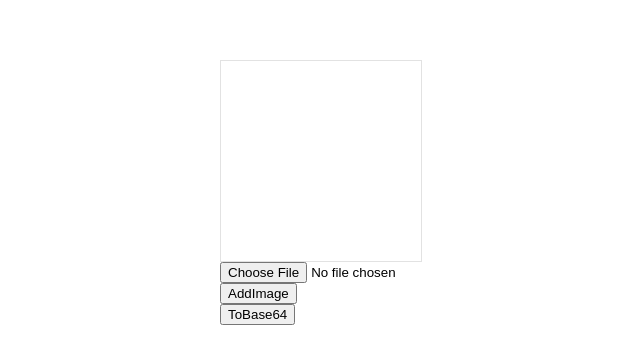
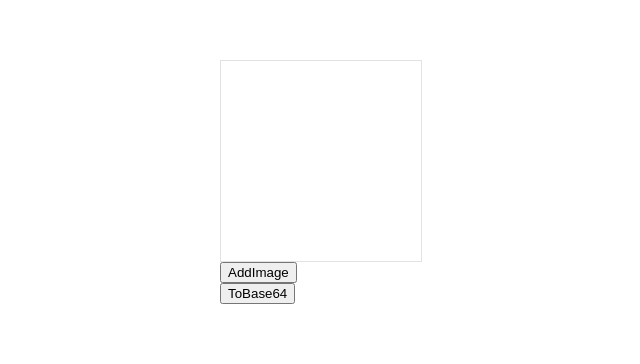
Before and after one commit to khanghyxda/ng-svg, an Angular app: page / in a window 1280 px wide. Shown: the part 540-904 px from the top of the page, without its empty margins (388-1028 px from the left). Built offline with nearby package versions, Linux system fonts and the light colour scheme.

Commit message:
update paint

```diff
--- a/src/app/paint-control/paint-control.component.html
+++ b/src/app/paint-control/paint-control.component.html
@@ -8,7 +8,7 @@
   </svg>
 </div>
 <div>
-  <input type="file" (change)="onFileChanged($event)" #fileInput>
+  <input type="file" (click)="clickChooseFile($event)" (change)="onFileChanged($event)" #fileInput [hidden]="true">
   <button (click)="fileInput.click()">AddImage</button>
   <button (click)="svgToBase64()">ToBase64</button>
   <img [src]='imageBlobUrl | safeUrl' #image *ngIf="imageBlobUrl!=null" />
--- a/src/app/paint-control/paint-control.component.ts
+++ b/src/app/paint-control/paint-control.component.ts
@@ -53,6 +53,10 @@ export class PaintControlComponent implements OnInit, AfterViewInit {
     });
   }
 
+  clickChooseFile(event) {
+    event.target.value = '';
+  }
+
   onFileChanged(event) {
     const file = event.target.files[0];
     if (file != null) {
```
